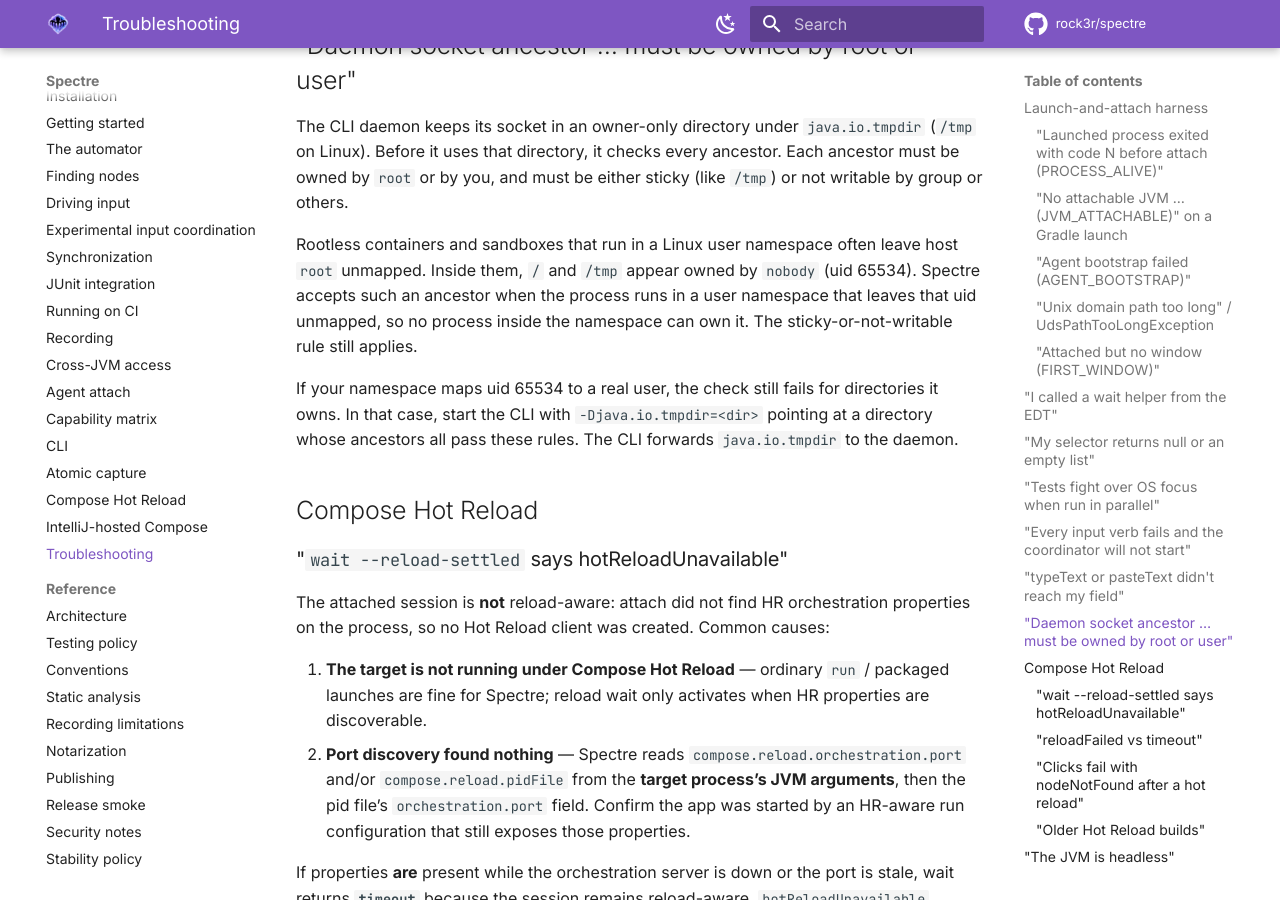
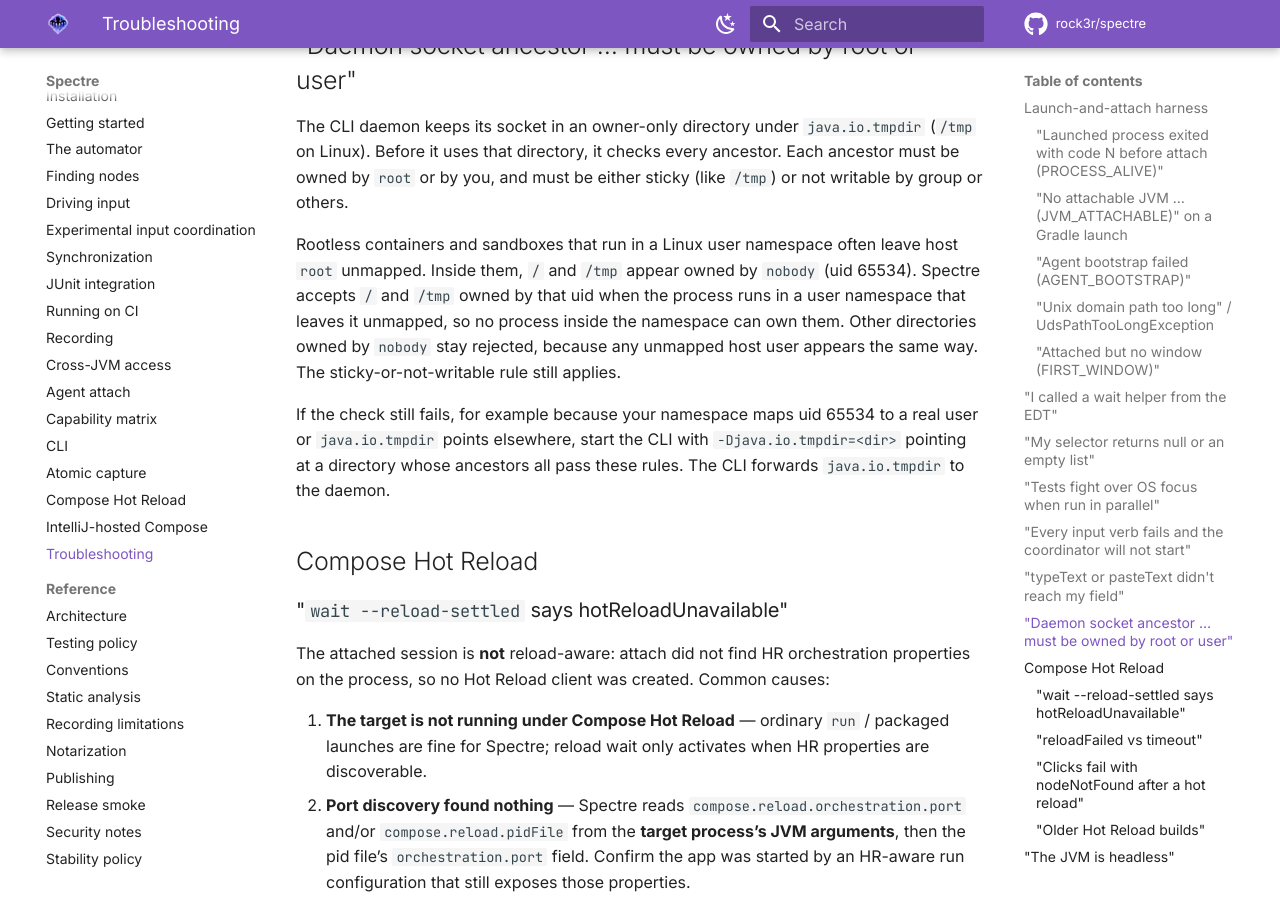
Before and after one commit to rock3r/spectre, an MkDocs documentation site: the page built from docs/guide/troubleshooting.md, in a window 1280 px wide and 900 px high, scrolled down 6133 px. Built offline with MkDocs 1.6.1 and Material for MkDocs 9.7.7, drawn with Linux system fonts in a browser that asks for light colours; comment, search, counter and statistics services are not loaded.

Commit message:
Limit the overflow-owner exception to / and /tmp
Inside a user namespace the overflow uid stands for every unmapped host
user, not just host root. A sticky directory owned by another host user
would look identical, and that user could rename the daemon's directory
inside it. Only / and /tmp, which ordinary host users cannot own, now get
the exception; other overflow-owned ancestors are rejected as before.

```diff
--- a/docs/guide/troubleshooting.md
+++ b/docs/guide/troubleshooting.md
@@ -264,13 +264,15 @@ writable by group or others.
 
 Rootless containers and sandboxes that run in a Linux user namespace often leave host
 `root` unmapped. Inside them, `/` and `/tmp` appear owned by `nobody` (uid 65534). Spectre
-accepts such an ancestor when the process runs in a user namespace that leaves that uid
-unmapped, so no process inside the namespace can own it. The sticky-or-not-writable rule
-still applies.
+accepts `/` and `/tmp` owned by that uid when the process runs in a user namespace that
+leaves it unmapped, so no process inside the namespace can own them. Other directories
+owned by `nobody` stay rejected, because any unmapped host user appears the same way. The
+sticky-or-not-writable rule still applies.
 
-If your namespace maps uid 65534 to a real user, the check still fails for directories it
-owns. In that case, start the CLI with `-Djava.io.tmpdir=<dir>` pointing at a directory
-whose ancestors all pass these rules. The CLI forwards `java.io.tmpdir` to the daemon.
+If the check still fails, for example because your namespace maps uid 65534 to a real user
+or `java.io.tmpdir` points elsewhere, start the CLI with `-Djava.io.tmpdir=<dir>` pointing
+at a directory whose ancestors all pass these rules. The CLI forwards `java.io.tmpdir` to
+the daemon.
 
 ## Compose Hot Reload {#compose-hot-reload}
 
```
Also changed, not shown: 2 other files.
